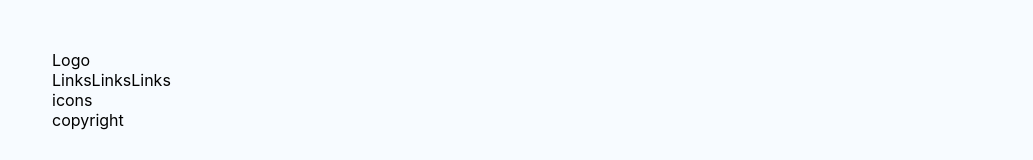
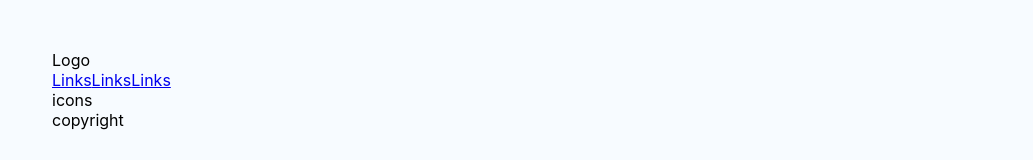
Before and after one commit to rem029/test-jolterra, a React (Create React App) app: page / in a window 1280 px wide. Shown: the part 2733-2893 px from the top of the page, without its empty margins (123-1156 px from the left). Built offline with nearby package versions, Linux system fonts and the light colour scheme.

Commit message:
Update Footer.js Links.

```diff
--- a/src/components/Footer.js
+++ b/src/components/Footer.js
@@ -5,9 +5,9 @@ const Footer = () => {
     <div className="footer">
       <div>Logo</div>
       <div>
-        <a>Links</a>
-        <a>Links</a>
-        <a>Links</a>
+        <a href="#" >Links</a>
+        <a href="#" >Links</a>
+        <a href="#" >Links</a>
       </div>
       <div>icons</div>
       <div>copyright</div>
```
